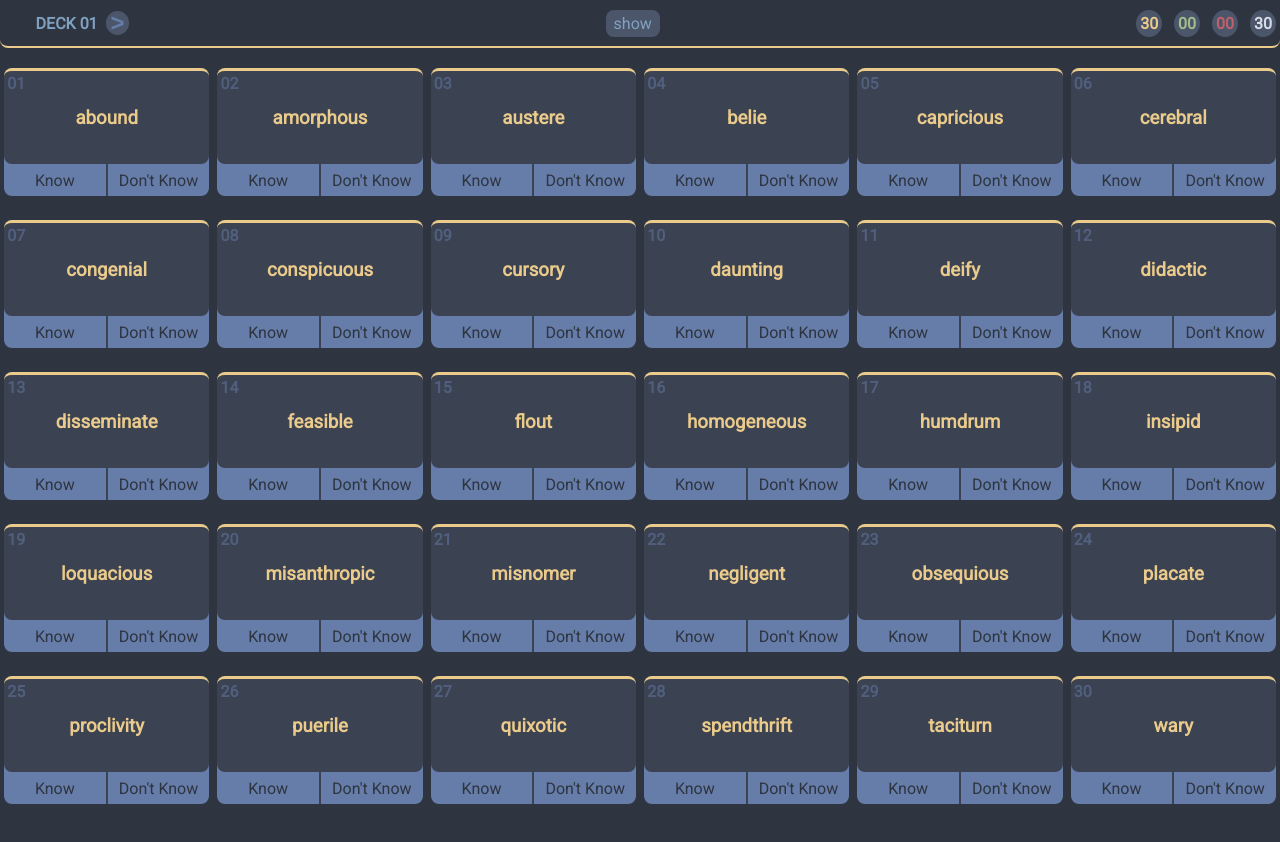
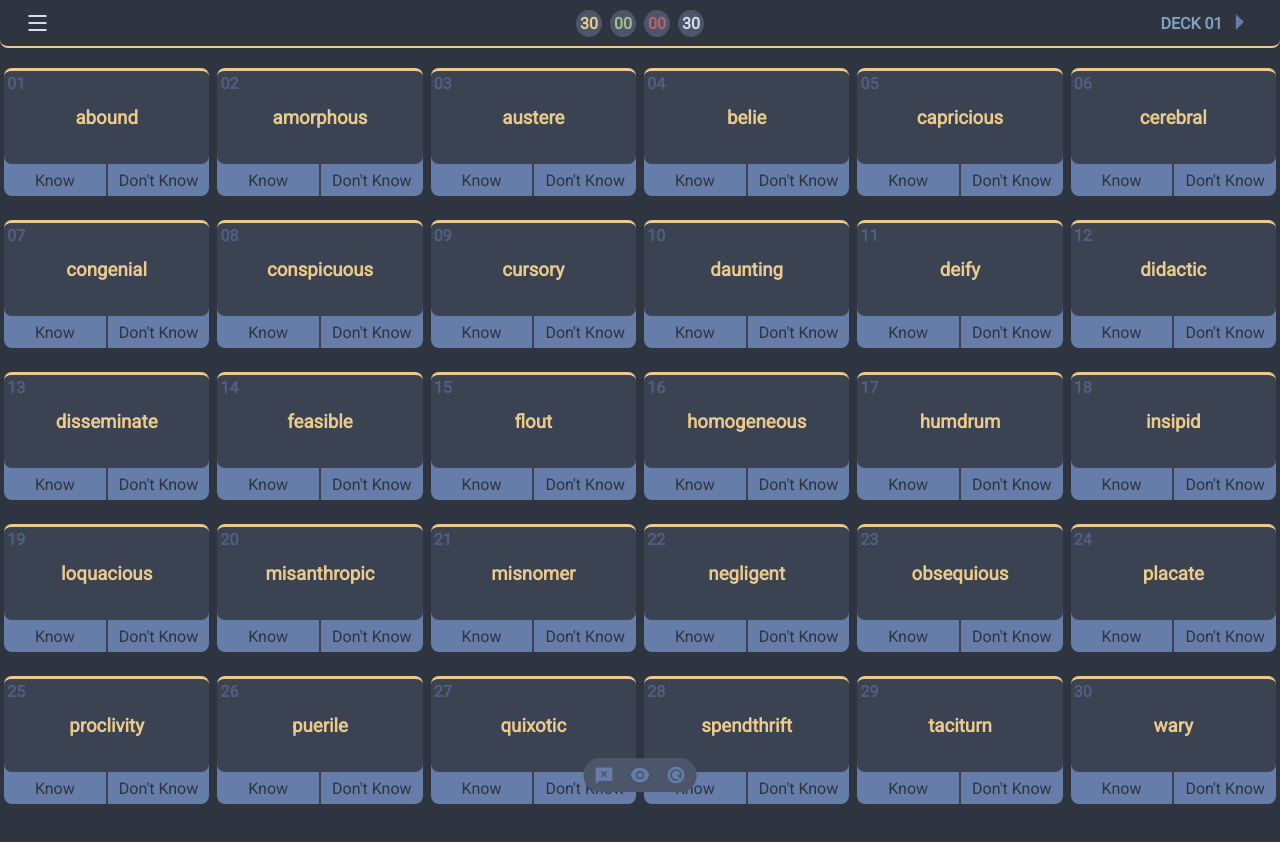
Before and after one commit to surajtc/gre-vocab-builder, a plain HTML site: page index.html in a window 1280 px wide. Drawn offline with nearby package versions, Linux system fonts and the light colour scheme.

Commit message:
:zap: Bottom toolbar

```diff
--- a/index.html
+++ b/index.html
@@ -1,17 +1,21 @@
 <!DOCTYPE html>
 <html lang="en">
   <head>
-    <meta charset="UTF-8">
-    <meta http-equiv="X-UA-Compatible" content="IE=edge">
-    <meta name="viewport" content="width=device-width, initial-scale=1.0">
+    <meta charset="UTF-8" />
+    <meta http-equiv="X-UA-Compatible" content="IE=edge" />
+    <meta name="viewport" content="width=device-width, initial-scale=1.0" />
 
-    <link rel="stylesheet" href="static/css/main.min.css">
+    <link rel="stylesheet" href="static/css/main.min.css" />
+    <link
+      href="https://cdn.jsdelivr.net/npm/remixicon@2.5.0/fonts/remixicon.css"
+      rel="stylesheet"
+    />
 
     <title>Vocabulary Builder</title>
   </head>
   <body>
     <header>
-
+      <!-- CARD TEMPLATE -->
       <div class="template">
         <div class="cards__card">
           <div class="cards__card__context">
@@ -26,18 +30,12 @@
           </div>
         </div>
       </div>
-
     </header>
     <main>
+      <!-- TOPBAR -->
       <section class="topbar">
-
-            <div class="deck">
-                <button class="btn-left" onclick="changeDeck(-1)"> < </button>
-                <p class="deck__name"></p>
-                <button class="btn-right" onclick="changeDeck(1)"> > </button>
-            </div>
-            <div class="options">
-                <h4 onclick="toggleView(this)">show</h4>
+          <div class="menu">
+            <i class="ri-menu-fill"></i>
           </div>
         <div class="stats">
           <h4>12</h4>
@@ -45,26 +43,26 @@
           <h4>06</h4>
           <h4>30</h4>
         </div>
+
+        <div class="deck">
+          <button class="btn-left" onclick="changeDeck(-1)">
+            <i class="ri-arrow-left-s-fill"></i>
+          </button>
+          <p class="deck__name"></p>
+          <button class="btn-right" onclick="changeDeck(1)">
+            <i class="ri-arrow-right-s-fill"></i>
+          </button>
+        </div>
       </section>
-        <section class="cards" id="cards">
-
-            <!-- <div class="cards__card">
-                <div class="cards__card__context">
-                    <h4></h4>
-                    <h3></h3>
-                    <p onclick="hide(this)"></p>
-                </div>
-
-                <div class="cards__card__button">
-                    <button onclick="show(this, '#A3BE8C')">Know</button>
-                    <button onclick="show(this, '#BF616A')">Don't Know</button>
-                </div>
-            </div> -->
-
+      <!-- CARDS -->
+      <section class="cards" id="cards"></section>
+      <!-- BOTTOM TOOLBAR -->
+      <section class="toolbar">
+        <i class="ri-chat-delete-fill" id="onlyred"></i>
+        <i class="ri-eye-fill" id="show"></i>
+        <i class="ri-restart-fill" id="reload"></i>
       </section>
-        <!-- <input id="myfiles" type="file" multiple> -->
     </main>
-
 
     <script src="static/main.js"></script>
   </body>
--- a/static/main.js
+++ b/static/main.js
@@ -3,6 +3,9 @@ const MaxDeckNumber = 30
 
 var Deck = {}
 var DeckNumber = 01
+
+var OnlyRed = false
+var VisibleAll = false
 
 function updateStats() {
   stats = document.querySelector(".stats")
@@ -48,19 +51,24 @@ function show(elem, color, know) {
 
   parent.querySelector("span").innerHTML = know
 
+  // console.log(parent.querySelector("h3").innerHTML)
+  if (OnlyRed && know == 1) {
+    setTimeout(() => (parent.style.display = "none"), 500)
+  }
+
   updateStats()
 }
 
-function toggleView(head) {
-  cards = document.querySelector("#cards").querySelectorAll("p")
+// function toggleView(head) {
+//   cards = document.querySelector("#cards").querySelectorAll("p")
 
-  let style = head.innerHTML == "show" ? "block" : "none"
-  for (var i = 0; i < cards.length; i++) {
-    cards[i].style.display = style
-  }
+//   let style = head.innerHTML == "show" ? "block" : "none"
+//   for (var i = 0; i < cards.length; i++) {
+//     cards[i].style.display = style
+//   }
 
-  head.innerHTML = head.innerHTML == "show" ? "hide" : "show"
-}
+//   head.innerHTML = head.innerHTML == "show" ? "hide" : "show"
+// }
 
 function hide(elem) {
   elem.style.display = "none"
@@ -85,6 +93,7 @@ function changeDeck(pos = 0) {
     document.querySelector(".btn-right").style.visibility = "visible"
   }
   document.querySelector(".topbar").style.borderColor = "#EBCB8B"
+
   statsWrap = document.querySelector(".stats")
   stats = statsWrap.querySelectorAll("h4")
   for (var i = 0; i < stats.length; i++) {
@@ -135,9 +144,58 @@ function changeDeck(pos = 0) {
       }
       // cardTemplate.style.display = "none"
     })
+
+  setTimeout(() => {
+    document.querySelector("#show").click()
+    document.querySelector("#show").click()
+    document.querySelector("#onlyred").click()
+    document.querySelector("#onlyred").click()
+  }, 100)
+
+  // if (VisibleAll) {
+  //   document.querySelector("#show").click()
+  //   // document.querySelector("#show").click()
+  // }
+  // if (OnlyRed) {
+  //   document.querySelector("#onlyred").click()
+  // }
 }
 
 changeDeck()
+
+document.querySelector("#show").addEventListener("click", (e) => {
+  e.target.classList.toggle("white")
+  VisibleAll = !VisibleAll
+  // console.log(e.target.classList.contains("white"))
+  cards = document.querySelector("#cards").querySelectorAll("p")
+
+  let style = e.target.classList.contains("white") ? "block" : "none"
+  for (var i = 0; i < cards.length; i++) {
+    cards[i].style.display = style
+  }
+})
+document.querySelector("#reload").addEventListener("click", () => {
+  // e.target.classList.toggle("yellow")
+  // console.log("reload")
+
+  changeDeck()
+})
+document.querySelector("#onlyred").addEventListener("click", (e) => {
+  // console.log("onlyred")
+  e.target.classList.toggle("red")
+  let style = e.target.classList.contains("red") ? "none" : "flex"
+  OnlyRed = !OnlyRed
+  // console.log(OnlyRed)
+
+  cards = document.querySelector("#cards").querySelectorAll(".cards__card")
+  // console.log(cards[1].querySelector("span").innerHTML)
+  // cards[1].style.display = "none"
+  for (var i = 0; i < cards.length; i++) {
+    if (cards[i].querySelector("span").innerHTML == 1) {
+      cards[i].style.display = style
+    }
+  }
+})
 // var fs = require("fs")
 // list = fs.readdir("/resources")
 // console.log(list)
--- a/static/scss/main.scss
+++ b/static/scss/main.scss
@@ -1,6 +1,6 @@
 @import "color";
 
-@import url('https://fonts.googleapis.com/css2?family=Roboto&display=swap');
+@import url("https://fonts.googleapis.com/css2?family=Roboto&display=swap");
 * {
   box-sizing: border-box;
   padding: 0;
@@ -10,22 +10,22 @@
 //   text-decoration: none;
 //   color: inherit;
 // }
-body{
-  font-family: 'Roboto', sans-serif;
+body {
+  font-family: "Roboto", sans-serif;
 
   background-color: $Dark04;
-
 }
-.topbar{
+.topbar {
   width: 100%;
+  padding: 0 2%;
   // width: calc(100% - .5em);
   // margin: .25em;
-  border-bottom-left-radius: .5em;
-  border-bottom-right-radius: .5em;
+  border-bottom-left-radius: 0.5em;
+  border-bottom-right-radius: 0.5em;
   max-height: 3em;
   min-height: 3em;
   background-color: $Dark04;
-  border-bottom: .175em solid $Ext_Y;
+  border-bottom: 0.175em solid $Ext_Y;
   transition: border 400ms ease-in-out;
   position: sticky;
   top: 0;
@@ -33,82 +33,87 @@ body{
   display: flex;
   justify-content: space-between;
   align-items: center;
-.stats{
-  h4{
+  .menu{
+    min-width: 32%;
+    display: flex;
+    justify-content: flex-start;
+    i{
+      font-size: 1.5rem;
+      color: $Light01;
+    }
+  }
+  .stats {
+    min-width: 32%;
+    display: flex;
+    justify-content: center;
+
+    h4 {
       display: inline-block;
       color: $Ext_Y;
-    &:nth-child(2){
+      &:nth-child(2) {
         color: $Ext_G;
       }
-    &:nth-child(3){
+      &:nth-child(3) {
         color: $Ext_R;
       }
-    &:nth-child(4){
+      &:nth-child(4) {
         color: $Light01;
       }
 
       text-align: center;
       background-color: $Dark01;
-    padding: .25em;
+      padding: 0.25em;
       border-radius: 50%;
-    margin-inline: .25em;
+      margin-inline: 0.25em;
     }
   }
-.options{
-  h4{
-    color: $Accent03;
-    font-weight: normal;
-    background-color: $Dark01;
-    padding: .25em .5em;
-    border-radius: .5em;
-
-    &:hover{
-      color: $Ext_Y;
-      cursor: pointer;
-    }
-  }
-}
-  .deck{
+  .deck {
+    min-width: 32%;
+justify-content: flex-end;
     display: flex;
-    gap: .5em;
-    padding: 0 .25em;
+    // gap: 0.5em;
+    // padding: 0 0.25em;
     align-items: center;
     color: darken($color: $Light01, $amount: 35%);
 
-    p{
+    p {
       font-weight: bold;
       color: $Accent03;
     }
 
-    button{
+    button {
       color: inherit;
-      font-weight: bold;
-      font-family: sans-serif;
-      font-size: 1.5rem;
+      // font-weight: bold;
+      // font-family: sans-serif;
+      // font-size: 1.5rem;
 
       border: none;
-      background-color: $Dark01;
-      padding: 0 .2em;
-      border-radius: 50%;
-      line-height: 1;
-    &:hover{
+      background-color: transparent;
+      // padding: 0 0.2em;
+      // border-radius: 1rem;
+      // line-height: 1;
+      &:hover {
         color: $Ext_Y;
+        cursor: pointer;
       }
 
-    }
-
+      i{
+        font-size: 2rem;
       }
     }
-.cards{
+  }
+}
+.cards {
   // background-color: green;
   display: flex;
   flex-flow: row wrap;
   justify-content: center;
   // flex-grow: 1;
-  gap: .5em;
-  margin: .25em;
+  gap: 0.5em;
+  margin: 0.25em;
   padding-top: 1em;
-  &__card{
+  padding-bottom: 2.5em;
+  &__card {
     // color: blue;
     // background-color: blueviolet;
     display: flex;
@@ -120,53 +125,53 @@ body{
     overflow: hidden;
     // border: 2px solid black;
 
-    &__context{
+    &__context {
       position: relative;
       background-color: $Dark03;
       color: $Light02;
       transition: border 100ms ease-out;
-      border-top: .2em solid $Ext_Y;
+      border-top: 0.2em solid $Ext_Y;
       // border-bottom: .2em solid gold;
       min-height: 6em;
-      padding: .5em 0;
+      padding: 0.5em 0;
       // z-index: 0;
       // opacity: .5;
       z-index: 1;
-      border-radius: .5em;
+      border-radius: 0.5em;
       display: flex;
       flex-flow: column nowrap;
       justify-content: center;
       align-items: center;
 
-      h3,p{
+      h3,
+      p {
         text-align: center;
         color: $Ext_Y;
         // visibility: hidden;
       }
-      p{
-        text-align:center;
-        padding: .5em .25em 0 .25em;
+      p {
+        text-align: center;
+        padding: 0.5em 0.25em 0 0.25em;
         color: $Light01;
         display: none;
-        cursor:default;
+        cursor: default;
         max-width: 12em;
       }
-      h4{
+      h4 {
         position: absolute;
-        padding: .2em;
+        padding: 0.2em;
         top: 0;
         left: 0;
         color: darken($color: $Light01, $amount: 35%);
-        opacity: .5;
+        opacity: 0.5;
       }
-      span{
+      span {
         display: none;
       }
     }
-    &__button{
-
-      border-bottom-left-radius: .5em;
-      border-bottom-right-radius: .5em;
+    &__button {
+      border-bottom-left-radius: 0.5em;
+      border-bottom-right-radius: 0.5em;
       // opacity: .5;
       // border-bottom: .2em solid $Dark04;
       height: 3em;
@@ -175,7 +180,7 @@ body{
       justify-content: space-evenly;
       align-items: flex-end;
       overflow: hidden;
-      button{
+      button {
         border: none;
         font-family: inherit;
         background-color: darken($color: $Light01, $amount: 35%);
@@ -191,11 +196,11 @@ body{
         // &:first-child{
         //   color: $Ext_R;
         // }
-        &:first-child{
-          border-right: .05em solid $Dark03;
+        &:first-child {
+          border-right: 0.05em solid $Dark03;
         }
-        &:last-child{
-          border-left: .05em solid $Dark03;
+        &:last-child {
+          border-left: 0.05em solid $Dark03;
         }
         width: 50%;
         height: 3em;
@@ -204,22 +209,67 @@ body{
         text-align: center;
         transition: background-color 100ms ease-out;
 
-        &:hover{
+        &:hover {
           color: $Dark04;
-          &:first-child{
+          &:first-child {
             background-color: $Ext_G;
           }
           background-color: $Ext_R;
         }
-        &:active{
-          filter: brightness(.8);
+        &:active {
+          filter: brightness(0.8);
         }
       }
+    }
+  }
+}
+.toolbar {
+  max-width: 60%;
+  // min-width: 30%;
+  min-height: 2em;
+  max-height: fit-content;
+  background-color: $Dark01;
+  left: 50%;
+  padding: 0.2em .4em;
+  transform: translateX(-50%);
+  // border-bottom: .1em solid $Ext_Y;
+  bottom: 0.5em;
+  border-radius: 1em;
+  position: fixed;
+  z-index: 2;
+  display: flex;
+  justify-content: space-evenly;
+  align-items: center;
+  gap: 0.5em;
+  color: darken($color: $Light01, $amount: 35%);
 
+  i {
+    font-size: 1.25rem;
+    padding: 0.2em;
+    border-radius: 50%;
+    // background-color: gray;
+    transition: background-color 200ms ease-out;
+    &:hover{
+      background-color: $Dark04;
+      cursor: pointer;
+      &:last-child{
+        color: $Ext_O;
+      }
+    }
+    &:active{
+      &:last-child{
+        color: $Ext_Y;
+      }
     }
   }
 }
 
-.template{
+.white{
+  color: $Light01;
+}
+.red{
+  color: $Ext_R;
+}
+.template {
   display: none;
 }
```
Also changed, not shown: static/css/main.css, static/css/main.min.css. Lines whose indentation alone changed are shown as unchanged.
